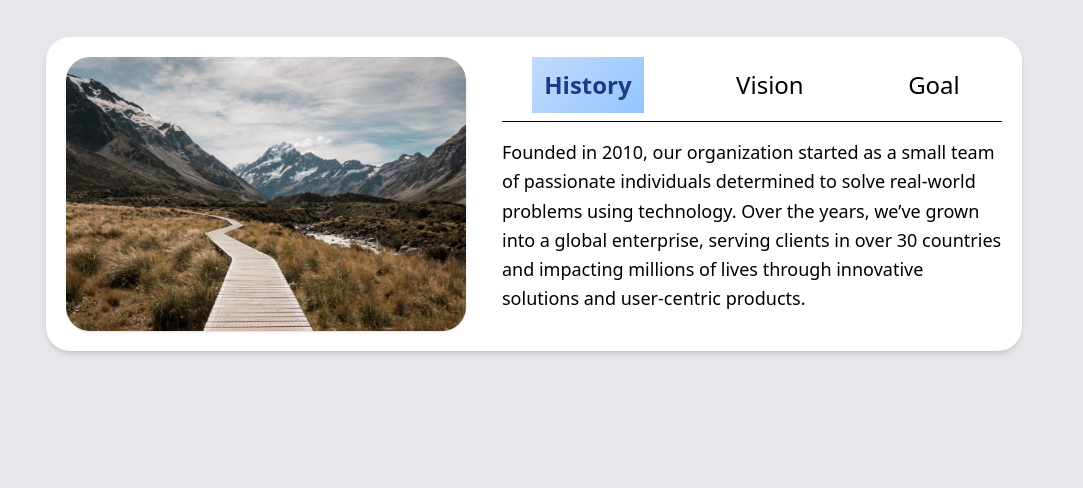
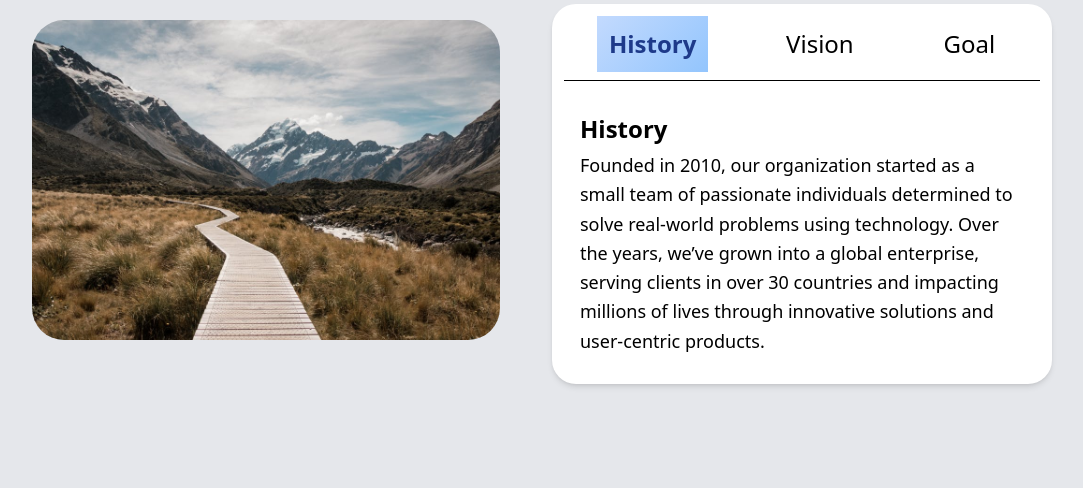
Before and after one commit to kamaljeet8130/front-end-learning, a website: page DynamicTabNavigator/src/index.html in a window 1280 px wide. Shown: the part 312-800 px from the top of the page, without its empty margins (106-1189 px from the left). Drawn offline with Linux system fonts and the light colour scheme.

Commit message:
more optimization on DynamicTabNavigator

```diff
--- a/DynamicTabNavigator/src/index.html
+++ b/DynamicTabNavigator/src/index.html
@@ -10,7 +10,7 @@
 
 <body class="flex flex-col justify-center items-center min-h-screen bg-gray-200">
     <!-- top section -->
-    <div class="m-10">
+    <div class="m-10 ">
         <div class="flex flex-col gap-4 justify-center items-center ">
             <div class="text-3xl font-extrabold">About</div>
             <div class="text-2xl text-center max-w-xl pb-4">Lorem ipsum dolor sit amet consectetur adipisicing
@@ -22,20 +22,22 @@
 
     <!-- end of top section -->
     <!-- tab content -->
-    <div class="  flex flex-wrap justify-center  gap-9 p-5 bg-white rounded-3xl shadow-md  ">
-        <div class="max-w-[400px]">
-            <img src="../assets/images/hero-bcg.jpeg" alt="hero-image" class="rounded-3xl shadow">
+    <div class="  flex flex-wrap justify-center  gap-9 p-5 ">
+        <div class="max-w-[500px] p-4 overflow-hidden items-center ">
+            <img src="../assets/images/hero-bcg.jpeg" alt="hero-image" class="rounded-4xl  object-contain">
         </div>
-        <div class="max-w-[500px]">
+        <div class="max-w-[500px] bg-white shadow-md p-3 rounded-3xl ">
             <div>
-                <ul class="flex justify-around text-2xl gap-5 border-b pb-2 cursor-pointer">
-                    <li class="tab-btn  p-3  active-tab" data-category="History">History
+                <ul class="flex justify-around text-2xl border-b pb-2 cursor-pointer  ">
+                    <li class="tab-btn p-3 active-tab" data-category="History">History
                     </li>
                     <li class="tab-btn p-3" data-category="Vision">Vision</li>
                     <li class="tab-btn p-3" data-category="Goal">Goal</li>
                 </ul>
             </div>
-            <div id="tab-content" class="mt-4 text-lg leading-relaxed">
+            <div class="mt-4  p-4 flex  flex-wrap   text-lg leading-relaxed">
+                <div id="category" class="text-2xl font-bold mb-1.5"></div>
+                <div id="tab-content"></div>
             </div>
         </div>
     </div>
--- a/DynamicTabNavigator/src/style.js
+++ b/DynamicTabNavigator/src/style.js
@@ -6,8 +6,8 @@ const organizationDetails = [
   },
   {
     category: 'Vision',
-    content:
-      'Our vision is to create a world where technology empowers every individual and organization to achieve more. We aim to lead the digital transformation wave by delivering sustainable, scalable, and secure tech solutions that enhance productivity, connectivity, and quality of life.',
+    content: `Our vision is to create a world where technology empowers every individual and organization to achieve more. We aim to lead the digital transformation wave by delivering sustainable, scalable, and secure tech solutions that enhance productivity, connectivity, and quality of life.
+      Our vision is to create a world where technology empowers every individual and organization to achieve more. We aim to lead the digital transformation wave by delivering sustainable, scalable, and secure tech solutions that enhance productivity, connectivity, and quality of life.`,
   },
   {
     category: 'Goal',
@@ -17,6 +17,8 @@ const organizationDetails = [
 ];
 const tabContent = document.querySelector('#tab-content');
 const tabBtn = Array.from(document.querySelectorAll('.tab-btn'));
+const category = document.querySelector('#category');
+
 const savedCategory =
   localStorage.getItem('lastClickedCategory') ||
   tabBtn[0].getAttribute('data-category');
@@ -27,6 +29,7 @@ const categoryData = organizationDetails.find(
 
 if (categoryData) {
   tabContent.textContent = categoryData.content;
+  category.textContent = savedCategory;
   tabBtn.forEach((tab) => {
     tab.classList.toggle(
       'active-tab',
@@ -46,8 +49,10 @@ tabBtn.forEach((tab) => {
     );
     if (categoryData) {
       tabContent.textContent = categoryData.content;
+      category.textContent = clickedCategory;
     } else {
       tabContent.textContent = 'No matching content found.';
     }
   });
 });
+console.log(document.body);
```
Also changed, not shown: DynamicTabNavigator/src/output.css.
